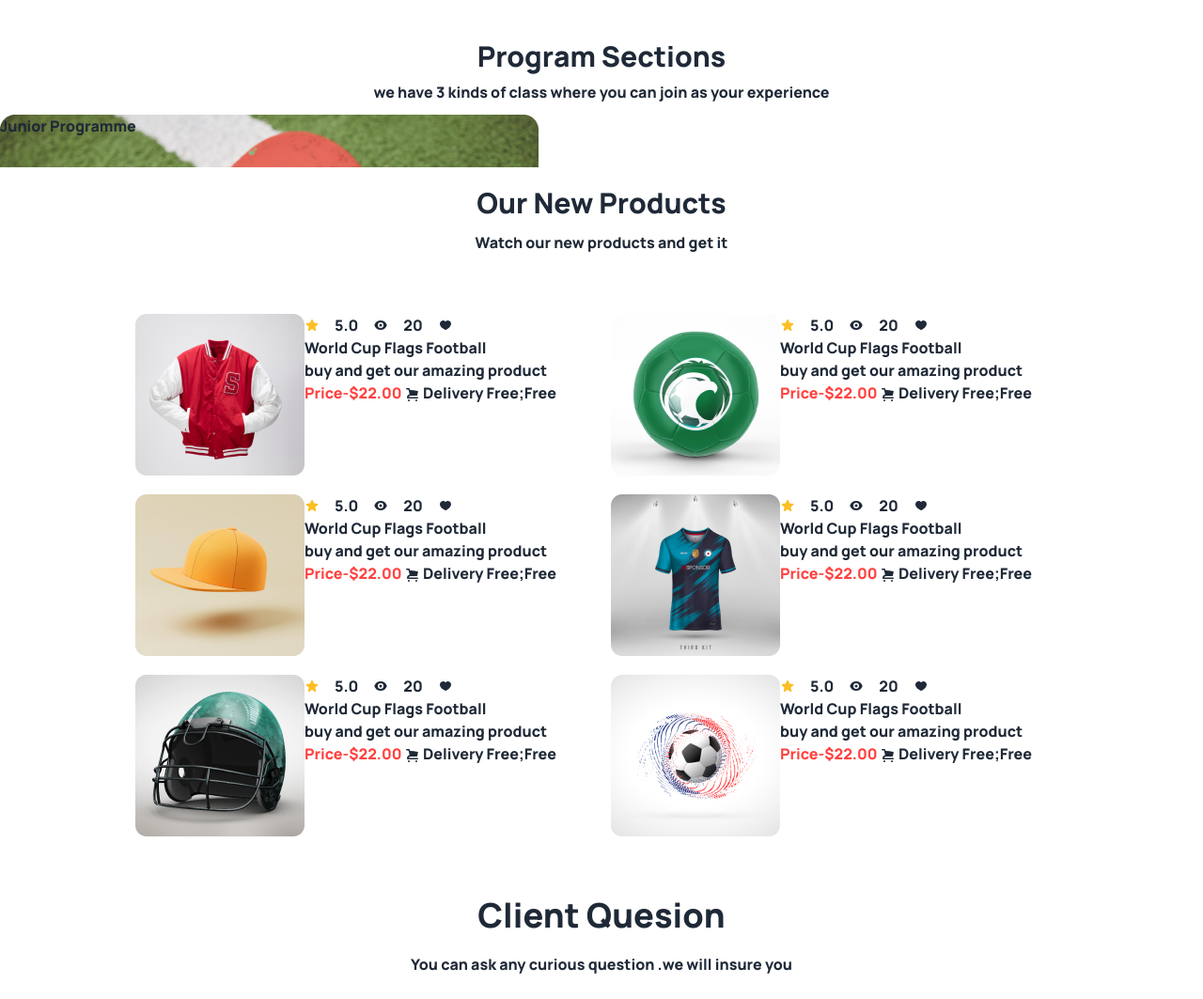
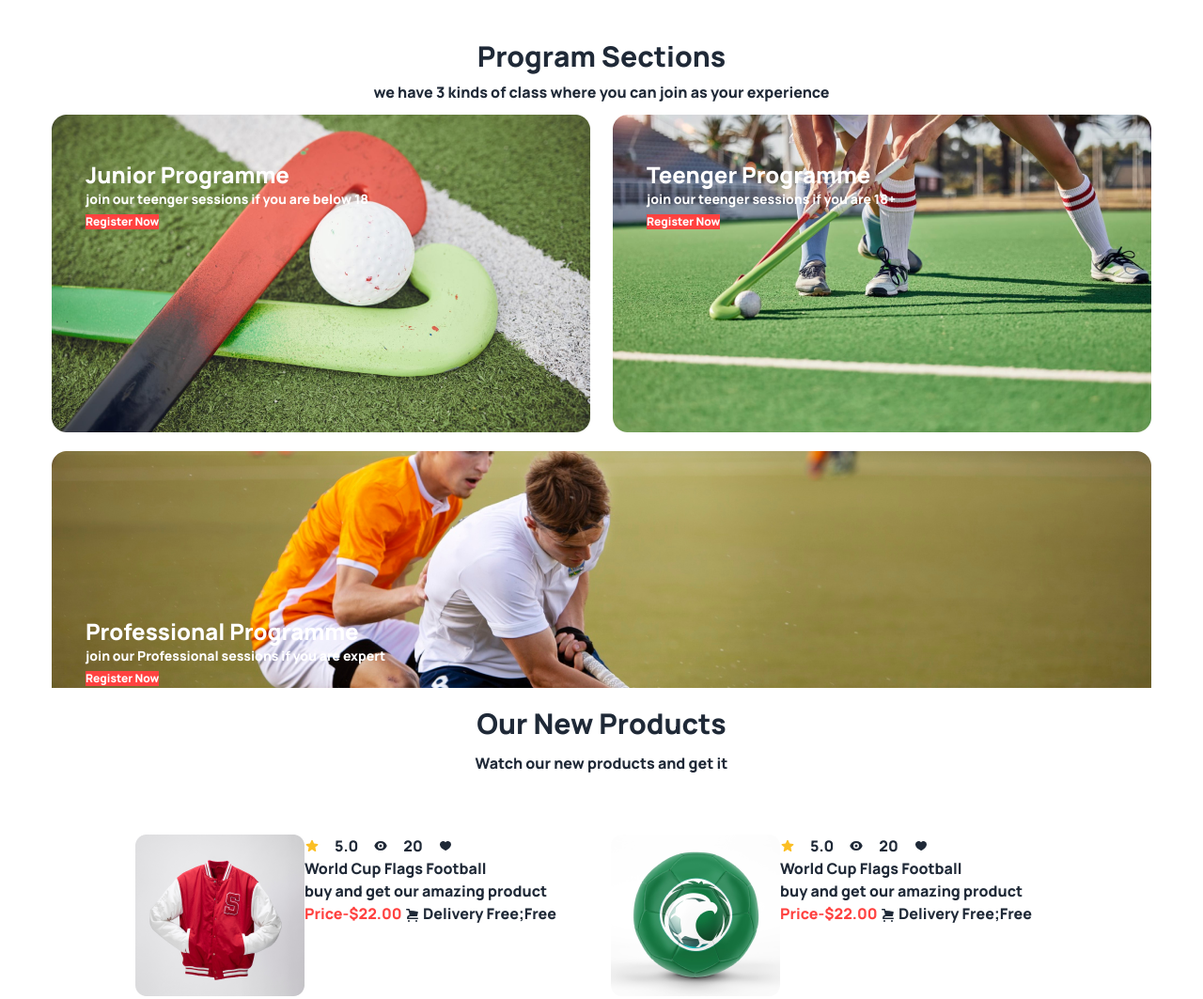
Before and after one commit to ImtiazAhmedRifat/Hockey-s, a plain HTML site: page index.html in a window 1280 px wide. Shown: the part 1300-2363 px from the top of the page at 94% size. Drawn offline with nearby package versions, Linux system fonts and the light colour scheme.

Commit message:
finished everything

```diff
--- a/index.html
+++ b/index.html
@@ -134,28 +134,48 @@ family=Manrope:wght@800&family=Poppins:wght@400;500;600;700;800&display=swap" re
 
     </section >
     <section>
-      <div>
-        <div class="w-1/2 bg-no-repeat h-14" style="background-image: url(./Images/2.png)">
-          <h4>Junior Programme</h4>
+      <div class="flex flex-col gap-6 lg:flex-row justify-center">
+        <div class="bg-no-repeat h-auto w-fulllg:h-[338px] w-[573px]"
+         style="background-image: url(./Images/2.png)">
+          <div class="my-12 mx-9">
+            <h4 class="text-2xl text-white">Junior Programme</h4>
+          <p class="text-sm text-white">join our teenger sessions if you are below  18</p>
+          <button class="bg-common-color text-white text-xs">Register Now</button>
+
+          </div>
+        </div>
+        <div class="bg-no-repeat h-[338px] w-[573px]"
+        style="background-image: url(/Images/3.png);">
+        <div class="my-12 mx-9">
+          <h4 class="text-2xl text-white">Teenger Programme</h4>
+        <p class="text-sm text-white">join our teenger sessions if you are 18+</p>
+        <button class="bg-common-color text-white text-xs">Register Now</button>
 
         </div>
+        </div>
+        <!-- h-[450px] w-[1170px] -->
       </div>
+     <div class="flex justify-center my-5">
+      <div class="bg-no-repeat h-full w-fulllg:h-[470px] w-[1170px]"
+      style="background-image: url(/Images/4.png);">
+      <div class="mt-44 mx-9">
+        <h4 class="text-2xl text-white">Professional Programme</h4>
+      <p class="text-sm text-white">join our Professional sessions if you are expert</p>
+      <button class="bg-common-color text-white text-xs">Register Now</button>
+
+      </div>
+      </div>
+     </div>
     </section>
-    <section>
-      <div>
-        <div class="bg-[url(/img)]">
 
-        </div>
-      </div>
-    </section>
     <section class="text-center my-5">
       <h2 class="text-3xl my-3">Our New Products</h2>
       <p>Watch our new products and get it</p>
     </section>
-    <section class="grid grid-cols-1 lg:grid-cols-2 gap-5 items-center mx-36 my-16">
+    <section class="grid grid-cols-1 lg:grid-cols-2 gap-5 items-center mx-36 my-16 ">
       <div class="flex flex-col lg:flex-row">
         <div>
-          <img src="Images/5.png" alt="">
+          <img src="Images/5.png" alt="" >
         </div>
         <div class="gap-5">
 
@@ -450,9 +470,9 @@ family=Manrope:wght@800&family=Poppins:wght@400;500;600;700;800&display=swap" re
       </div>
     </section>
   </main>
-  <footer class="footer p-10 bg-neutral text-neutral-content">
+  <footer class="footer p-10 bg-neutral text-neutral-content lg:">
     <nav>
-      <h6 class="footer-title">Get In Touch</h6>
+      <h6 class="footer-title text-white">Get In Touch</h6>
     <p>We will Always prove best services</p>
       <a class="link link-hover">hockeys@support.com</a>
       <a class="link link-hover">(+62) 123-321-543</a>
```
